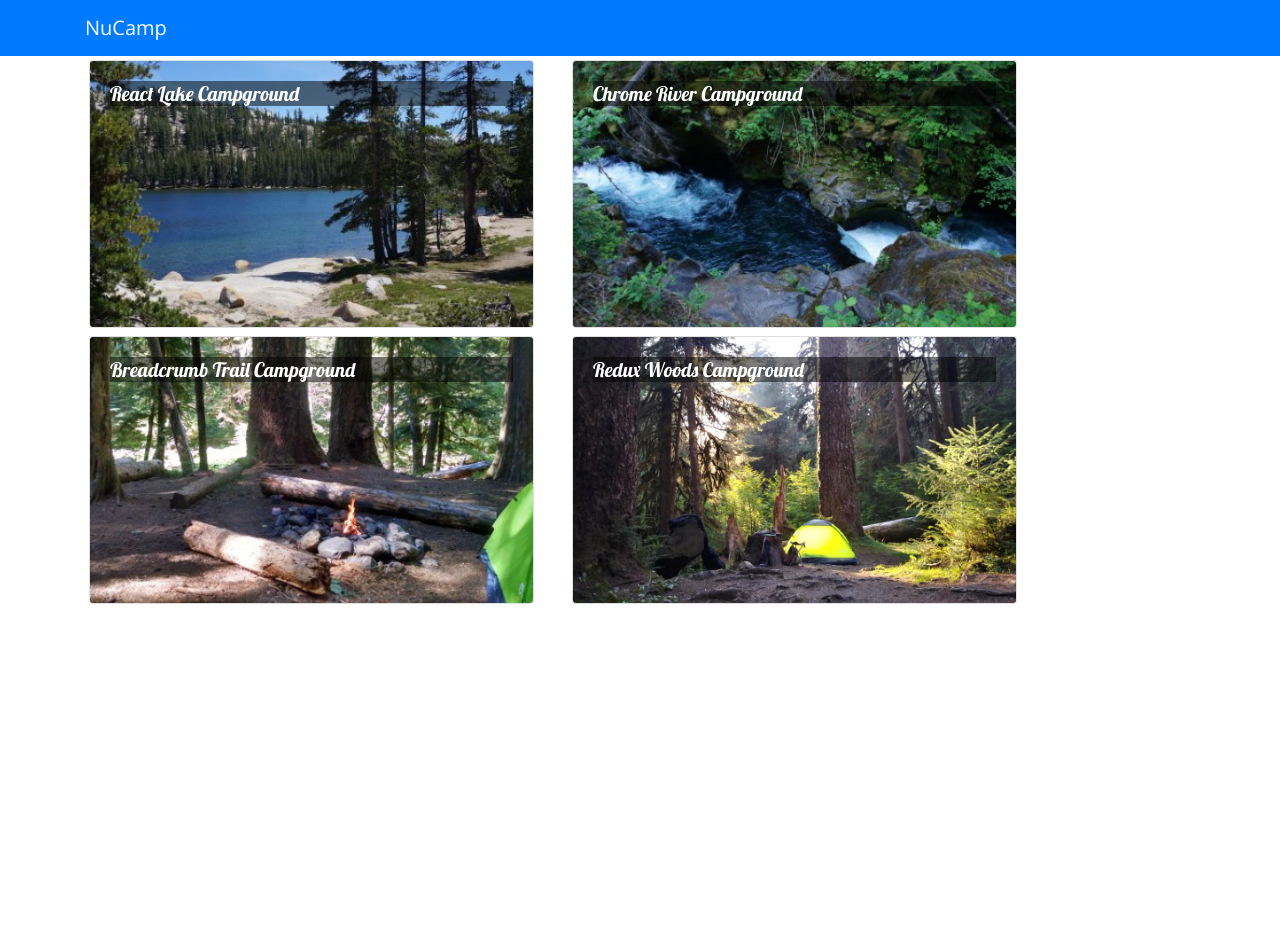
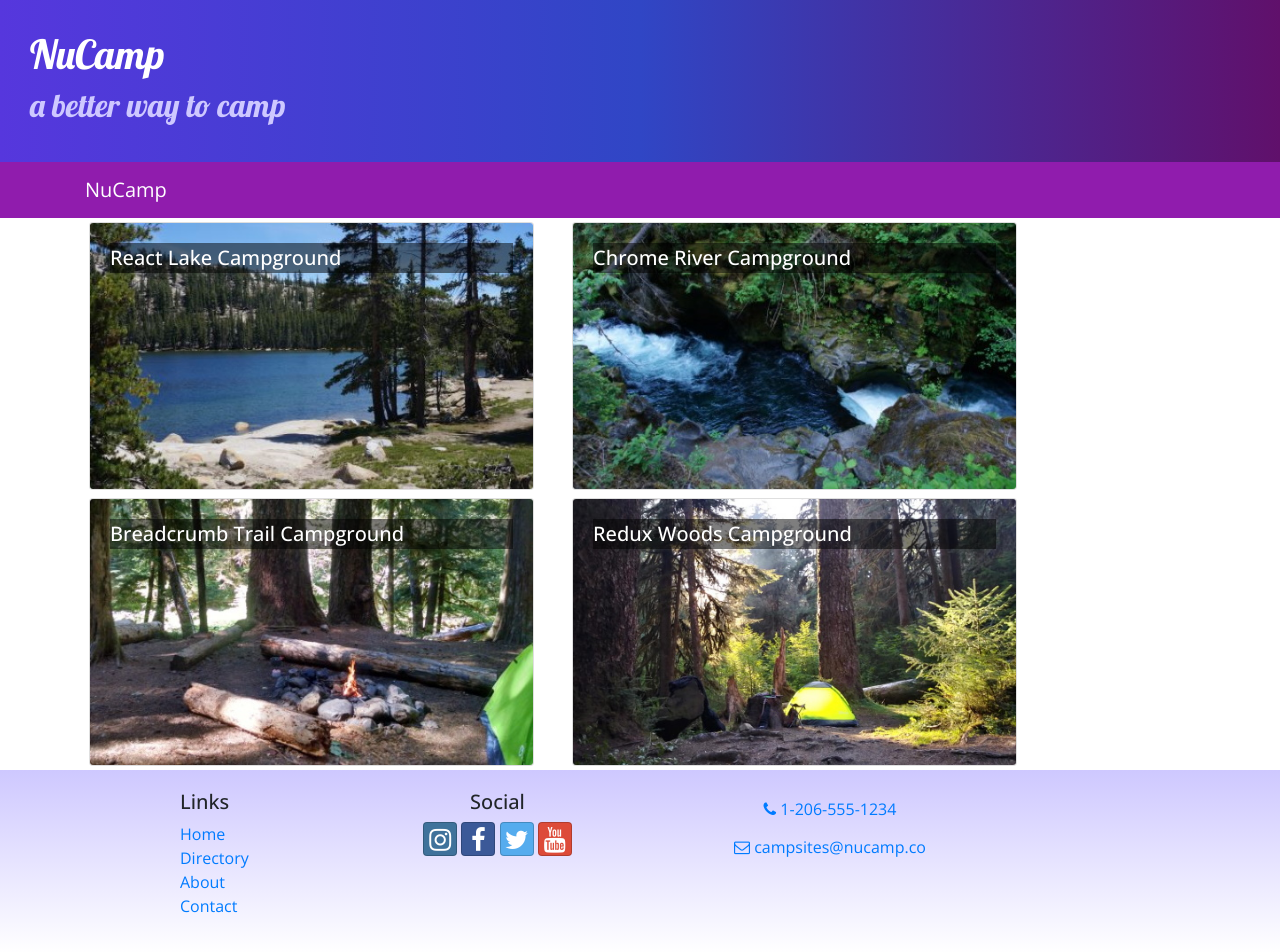
Before and after one commit to SilverBits1001/React-App, a React (Create React App) app: page / in a window 1280 px wide. Before the commit the page ends 800 px from the top, so only its background shows below. Built offline with nearby package versions, Linux system fonts and the light colour scheme.

Commit message:
Header and Footer

```diff
--- a/package.json
+++ b/package.json
@@ -7,6 +7,8 @@
     "@testing-library/react": "^11.1.0",
     "@testing-library/user-event": "^12.1.10",
     "bootstrap": "4.5.2",
+    "bootstrap-social": "5.1.1",
+    "font-awesome": "4.7.0",
     "react": "^17.0.2",
     "react-dom": "^17.0.2",
     "react-popper": "1.3.6",
--- a/src/App.css
+++ b/src/App.css
@@ -1,12 +1,47 @@
-body{
+body {
   font-family: "Open Sans", sans-serif;
 }
 
-.card-title{
-  font: 500 1.25rem "Lobster", "cursive";
+h1, h2, h3, .card-body>.card-title {
+  font-family: "Lobster", cursive;
 }
 
-.card-img-overlay .card-title{
-  color:white;
+.card-title {
+  font-weight: 500;
+  font-size: 1.25rem;
+}
+
+h2 {
+  color: #3046C5;
+}
+
+.card-img-overlay .card-title {
+  color: white;
   background-color: rgba(0, 0, 0, 0.5);
 }
+
+.row-content {
+  padding: 50px 0;
+  border-bottom: 1px ridge;
+  min-height: 200px;
+}
+
+.site-footer {
+  background-image: linear-gradient(#CEC8FF, white);
+  padding: 20px 0;
+}
+
+.jumbotron {
+  margin: 0;
+  padding: 30px;
+  background-image: linear-gradient(to right, #5637DD, #3046C5, #60106B);
+  color: white;
+}
+
+.jumbotron h2 {
+  color: #CEC8FF;
+}
+
+.navbar-dark {
+  background-color: #901CAD;
+}
--- /dev/null
+++ b/src/components/FooterComponent.js
@@ -0,0 +1,34 @@
+import React from 'react';
+
+function Footer(props) {
+    return (
+        <footer className="site-footer">
+            <div className="container">
+                <div className="row">
+                    <div className="col-4 col-sm-2 offset-1">
+                        <h5>Links</h5>
+                        <ul className="list-unstyled">
+                            <li><a href="#">Home</a></li>
+                            <li><a href="#">Directory</a></li>
+                            <li><a href="#">About</a></li>
+                            <li><a href="#">Contact</a></li>
+                        </ul>
+                    </div>
+                    <div className="col-6 col-sm-3 text-center">
+                        <h5>Social</h5>
+                        <a className="btn btn-social-icon btn-instagram" href="http://instagram.com/"><i className="fa fa-instagram" /></a>{' '}
+                        <a className="btn btn-social-icon btn-facebook" href="http://www.facebook.com/"><i className="fa fa-facebook" /></a>{' '}
+                        <a className="btn btn-social-icon btn-twitter" href="http://twitter.com/"><i className="fa fa-twitter" /></a>{' '}
+                        <a className="btn btn-social-icon btn-google" href="http://youtube.com/"><i className="fa fa-youtube" /></a>
+                    </div>
+                    <div className="col-sm-4 text-center">
+                        <a role="button" className="btn btn-link" href="tel:+12065551234"><i className="fa fa-phone" /> 1-206-555-1234</a><br />
+                        <a role="button" className="btn btn-link" href="mailto:notreal@notreal.co"><i className="fa fa-envelope-o" /> campsites@nucamp.co</a>
+                    </div>
+                </div>
+            </div>
+        </footer>
+    );
+}
+
+export default Footer;
--- /dev/null
+++ b/src/components/HeaderComponent.js
@@ -0,0 +1,29 @@
+import React, { Component } from 'react';
+import { Navbar, NavbarBrand, Jumbotron } from 'reactstrap';
+
+class Header extends React.Component {
+    render() {
+        return (
+            <React.Fragment>
+                <Jumbotron fluid>
+                    <div className="continer">
+                        <div className="row">
+                            <div className="col">
+                                <h1>NuCamp</h1>
+                                <h2>a better way to camp</h2>
+                            </div>
+                        </div>
+                    </div>
+                </Jumbotron>
+                <Navbar dark sticky="top">
+                    <div className="container">
+                        <NavbarBrand href="/">NuCamp</NavbarBrand>
+                    </div>
+                </Navbar>
+            </React.Fragment>
+
+        );
+    }
+}
+
+export default Header;
--- a/src/components/MainComponent.js
+++ b/src/components/MainComponent.js
@@ -3,6 +3,8 @@
 import Directory from './DirectoryComponent'
 import {CAMPSITES} from '../shared/campsites';
 import CampSiteInfo from './CampsiteInfoComponent'
+import Header from './HeaderComponent'
+import Footer from './FooterComponent'
 
 class Main extends Component {
   constructor(props){
@@ -21,13 +23,10 @@
     render() {
         return (
             <div>
-                <Navbar dark color="primary">
-                <div className="container">
-                    <NavbarBrand href="/">NuCamp</NavbarBrand>
-                </div>
-                </Navbar>
+                <Header />
                 <Directory campsites={this.state.campsites} onClick={campsiteId => this.onCampsiteSelect(campsiteId)}/>
                 <CampSiteInfo campsite={this.state.campsites.filter(campsite => campsite.id === this.state.selectedCampsite)[0]} />
+                <Footer />
             </div>
         );
     }
--- a/src/index.js
+++ b/src/index.js
@@ -6,6 +6,8 @@
 import 'typeface-lobster';
 import 'typeface-open-sans'
 import App from './App';
+import 'font-awesome/css/font-awesome.css'
+import 'bootstrap-social/bootstrap-social.css'
 
 ReactDOM.render(
   <React.StrictMode>
```
Also changed, not shown: 1 other file (tests, documents, lock files or other folders).
